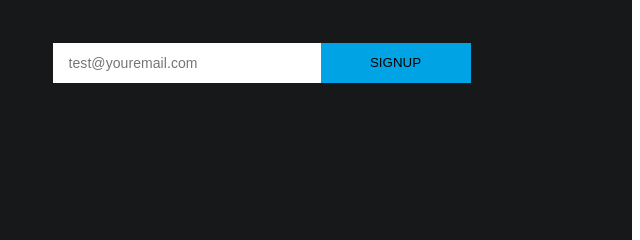
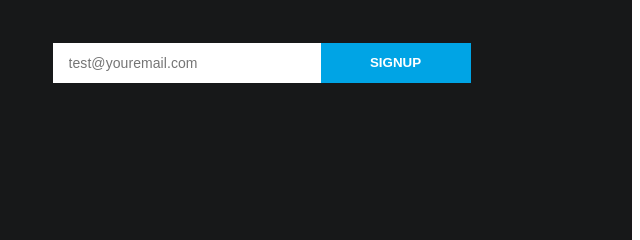
Before and after one commit to djremail/konstruct, a plain HTML site: page index.html in a window 1280 px wide. Shown: the part 2512-2752 px from the top of the page, 640-1280 px from the left. Drawn offline with nearby package versions, Linux system fonts and the light colour scheme.

Commit message:
font weit

```diff
--- a/style.scss
+++ b/style.scss
@@ -452,6 +452,7 @@
           height: 40px;
           background: #00A4E5;
           text-decoration: none;
+          font-weight: 600;
         }
       }
     }
@@ -591,6 +592,8 @@
         background: #00A4E5;
         text-align: center;
         border: none;
+        color: #fff;
+        font-weight: 600;
       }
     }
   }
```
Also changed, not shown: style.css, 1 other file.
